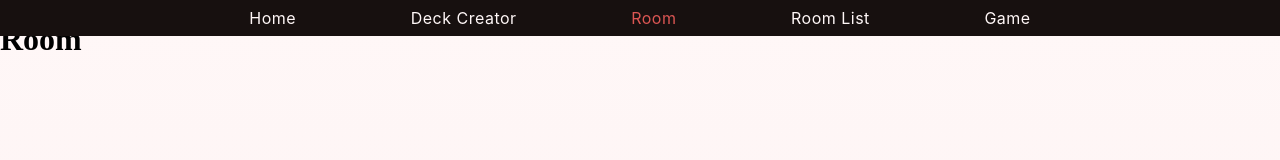
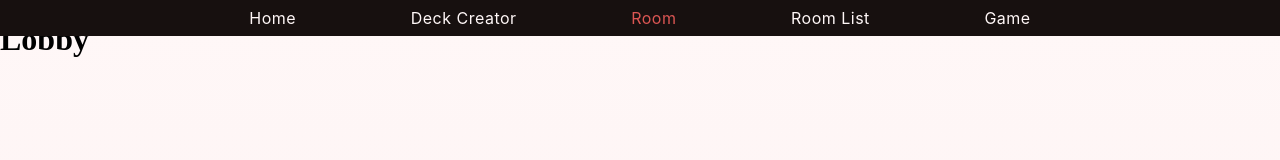
Before and after one commit to jakub-galecki/CAH, a React (Create React App) app in the folder client/: page /room in a window 1280 px wide. Shown: the top 160 px of the page. Built offline with nearby package versions, Linux system fonts and the light colour scheme; some icons are missing.

Commit message:
Rename room to lobby

```diff
--- a/client/src/components/routing/Routing.jsx
+++ b/client/src/components/routing/Routing.jsx
@@ -1,7 +1,7 @@
 import React from 'react';
 import { Route, Switch } from 'react-router-dom';
 
-import { DeckCreator, Game, Home, Room, RoomList } from '../../pages';
+import { DeckCreator, Game, Home, Lobby, RoomList } from '../../pages';
 import { PageTransitions } from '../transitions/index';
 
 export const Routing = () => {
@@ -20,7 +20,7 @@ export const Routing = () => {
                 <DeckCreator />
               </Route>
               <Route path="/room">
-                <Room />
+                <Lobby />
               </Route>
               <Route path="/roomList">
                 <RoomList />
--- a/client/src/pages/index.jsx
+++ b/client/src/pages/index.jsx
@@ -1,5 +1,7 @@
+// TODO: anti-pattern: affect performance
+// @see: https://twitter.com/iamakulov/status/1331551351214645251
 export { DeckCreator } from './deckCreator';
 export { Game } from './game';
 export { Home } from './home';
-export { Room } from './room';
+export { Lobby } from './lobby';
 export { RoomList } from './roomList';
--- /dev/null
+++ b/client/src/pages/lobby/index.jsx
@@ -0,0 +1,9 @@
+import React from 'react';
+
+const Lobby = () => (
+  <div className="lobby">
+    <h1>Lobby</h1>
+  </div>
+);
+
+export { Lobby };
--- a/client/src/pages/room/index.jsx
+++ /dev/null
@@ -1,9 +0,0 @@
-import React from 'react';
-
-const Room = () => (
-  <div className="room">
-    <h1>Room</h1>
-  </div>
-);
-
-export { Room };
```
